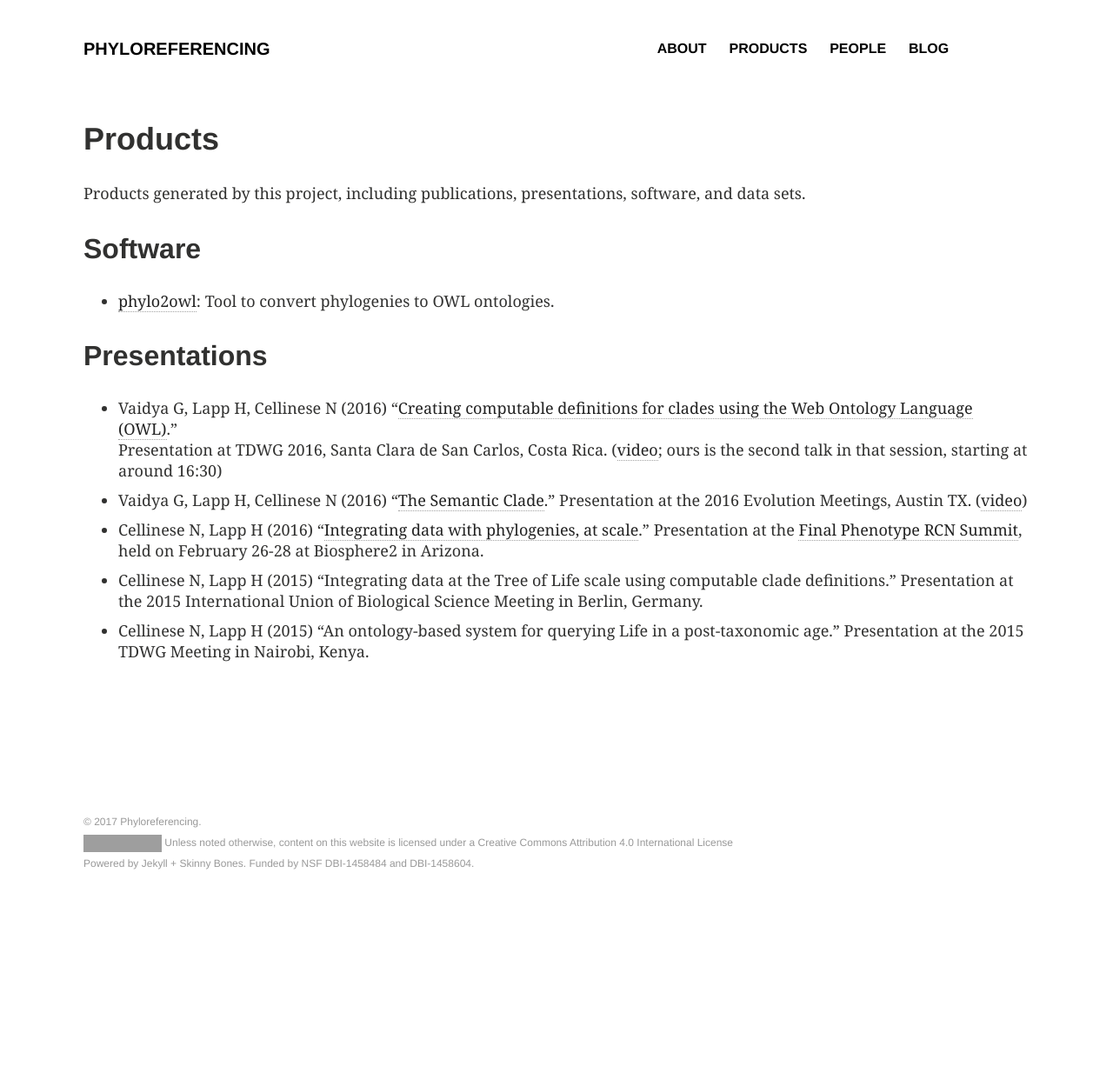
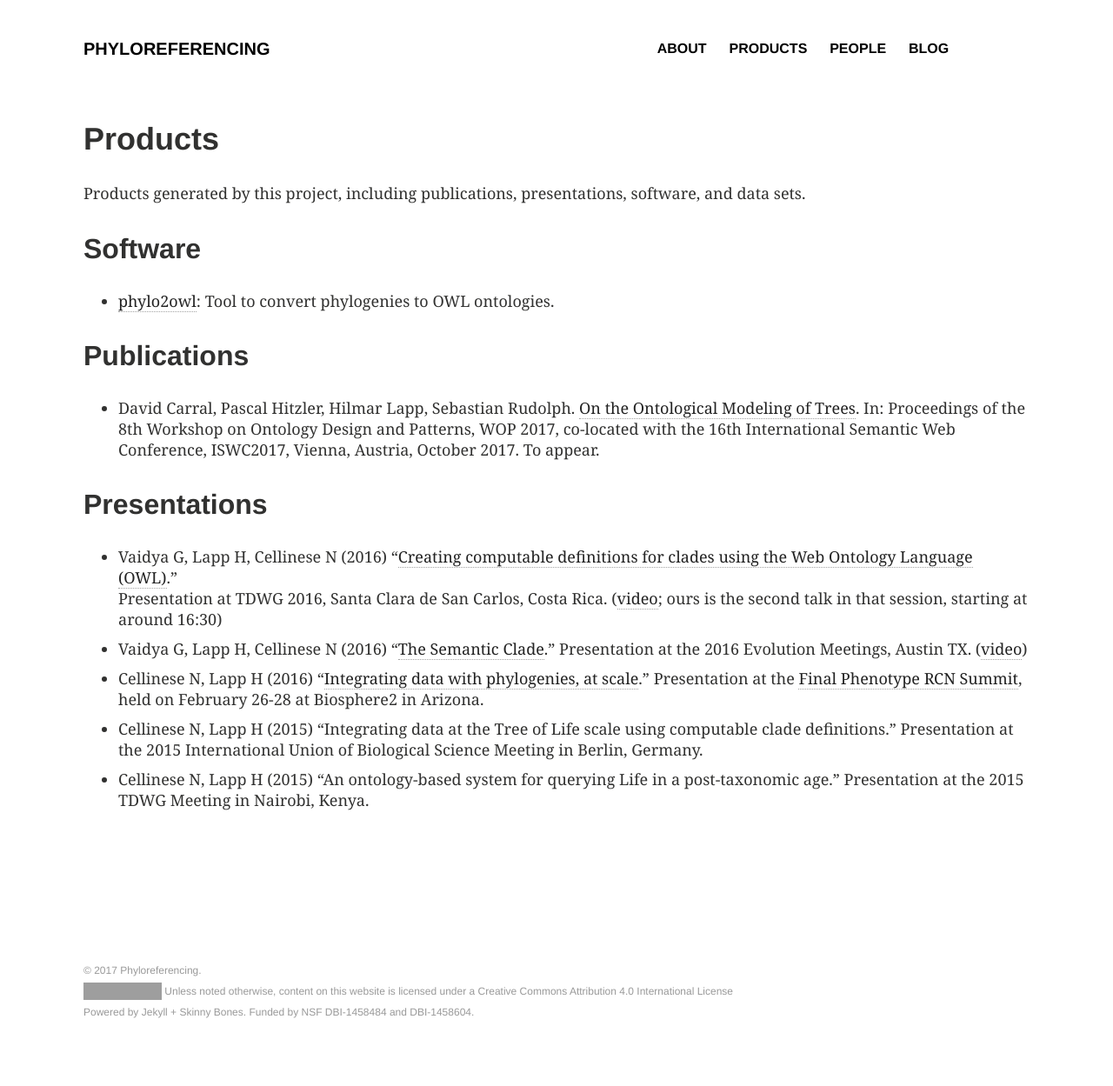
Before and after one commit to phyloref/phyloref.github.io, a Jekyll site: the page built from _pages/products.md, in a window 1280 px wide. Shown: the whole page at 87% size. Built offline with Jekyll 4.4.1, drawn with Linux system fonts in a browser that asks for light colours; comment, search, counter and statistics services are not loaded; before the commit the page ends 1079 px from its top, so only the background shows below that; grey boxes are pictures that could not be loaded.

Commit message:
Adds WOP 2017 paper

```diff
--- a/_pages/products.md
+++ b/_pages/products.md
@@ -15,6 +15,14 @@ ads: false
 ## Software
 
 * [phylo2owl](https://github.com/phyloref/phylo2owl): Tool to convert phylogenies to OWL ontologies.
+
+## Publications
+
+* David Carral, Pascal Hitzler, Hilmar Lapp, Sebastian
+  Rudolph. [On the Ontological Modeling of Trees](http://daselab.cs.wright.edu/pub2/wop2017-trees.pdf). In:
+  Proceedings of the 8th Workshop on Ontology Design and Patterns, WOP
+  2017, co-located with the 16th International Semantic Web
+  Conference, ISWC2017, Vienna, Austria, October 2017. To appear.
 
 ## Presentations
 
```
Also changed, not shown: other parts of _pages/products.md (+2 -2 lines).
